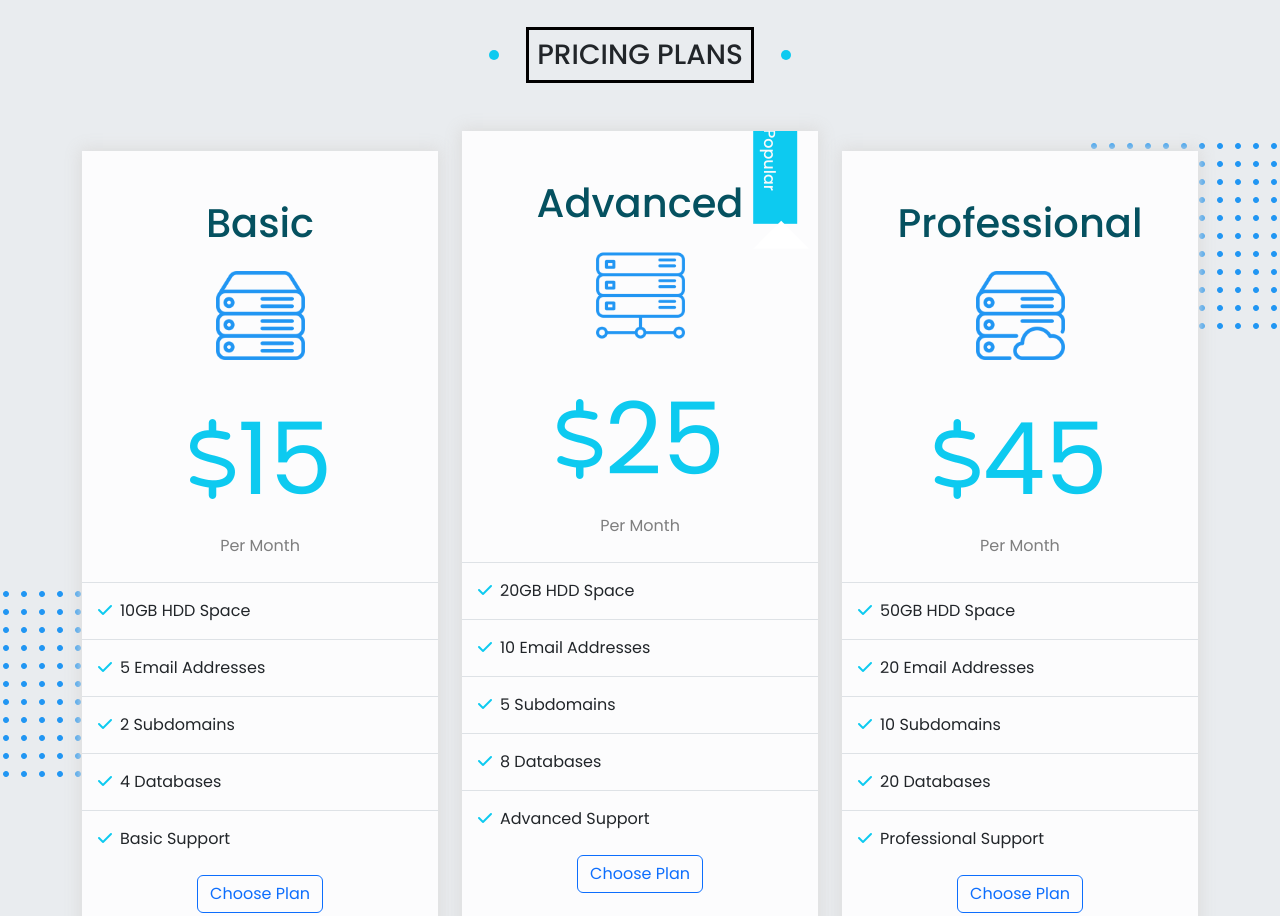
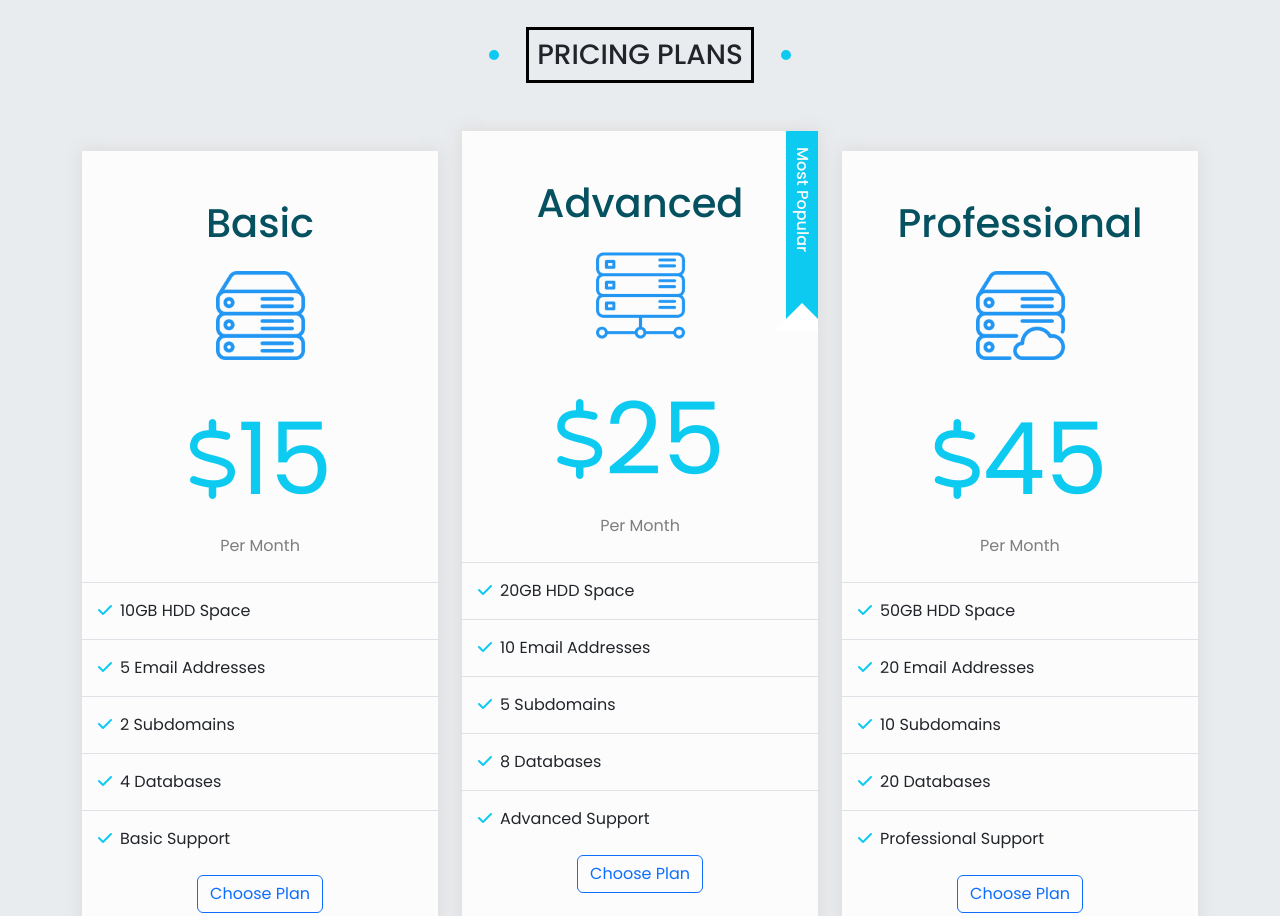
Before and after one commit to OmarDeeb311/Template_5_HTML_CSS_JS, a plain HTML site: page index.html in a window 1280 px wide. Shown: the part 8840-9756 px from the top of the page. Drawn offline with Linux system fonts and the light colour scheme.

Commit message:
Update style.css

```diff
--- a/css/style.css
+++ b/css/style.css
@@ -3,7 +3,6 @@
 
 :root {
   --main-transition: 0.3s all ease;
-  /* --main-color: #2196f3; */
   --main-color: #0dcaf0;
 
   --secondary-color: #1997b0;
@@ -687,68 +686,6 @@ nav .mega-menu .col .links .link:hover::before {
 }
 
 /*! End How It Works */
-
-/*! Start Events */
-
-.right-dots {
-  top: 20%;
-  right: 3px;
-  background-image: url("../imgs/dots.png");
-  background-position: top right;
-  background-repeat: no-repeat;
-  width: 15%;
-  height: 27%;
-  z-index: -1;
-}
-
-.left-dots {
-  bottom: 20%;
-  left: 3px;
-  background-image: url("../imgs/dots.png");
-  background-position: bottom left;
-  background-repeat: no-repeat;
-  width: 15%;
-  height: 27%;
-  z-index: -1;
-}
-
-.events .units .unit {
-  transition: var(--main-transition);
-}
-
-.events .units .unit span {
-  transition: var(--main-transition);
-}
-
-.events .units .unit span:first-child {
-  color: var(--main-color);
-}
-
-.events .units .unit:hover {
-  border-color: var(--main-color) !important;
-}
-
-.events .units .unit:hover span {
-  border-color: var(--main-color) !important;
-}
-
-.events input {
-  caret-color: var(--main-color);
-}
-
-.events input:focus {
-  outline: 0;
-}
-
-.events input::placeholder {
-  transition: var(--main-transition);
-}
-
-.events input:focus::placeholder {
-  opacity: 0;
-}
-/*! End Events */
-
 /*! Start Pricing */
 .pricing .plan {
   box-shadow: 0 0 15px 3px #ddd;
@@ -805,12 +742,9 @@ nav .mega-menu .col .links .link:hover::before {
 }
 
 .pricing .popular .label {
-  transform: rotate(90deg);
-  top: 55px;
-  left: 68%;
-  height: fit-content;
+  writing-mode: vertical-lr;
   background-color: var(--main-color);
-  width: 40%;
+  height: 200px;
 }
 
 .pricing .popular .label::after {
@@ -819,10 +753,11 @@ nav .mega-menu .col .links .link:hover::before {
   width: 56px;
   height: 56px;
   border-width: 28px;
-  border-color: transparent white transparent transparent;
+  border-color: transparent transparent white transparent;
   border-style: solid;
   bottom: 0;
-  left: 111px;
+  left: 50%;
+  transform: translateX(-50%);
 }
 
 /*! End Pricing */
@@ -968,3 +903,9 @@ nav .mega-menu .col .links .link:hover::before {
 }
 
 /*! End Footer */
+
+@media (max-width: 500px) {
+  html {
+    font-size: 50% !important;
+  }
+}
```
